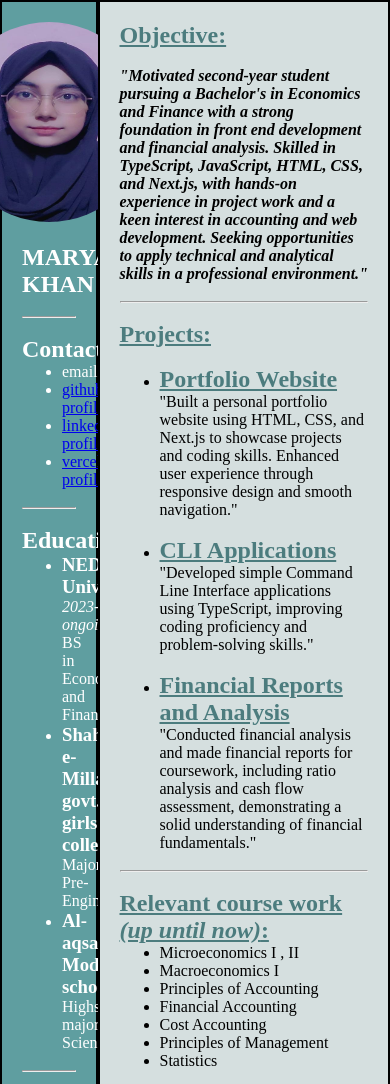
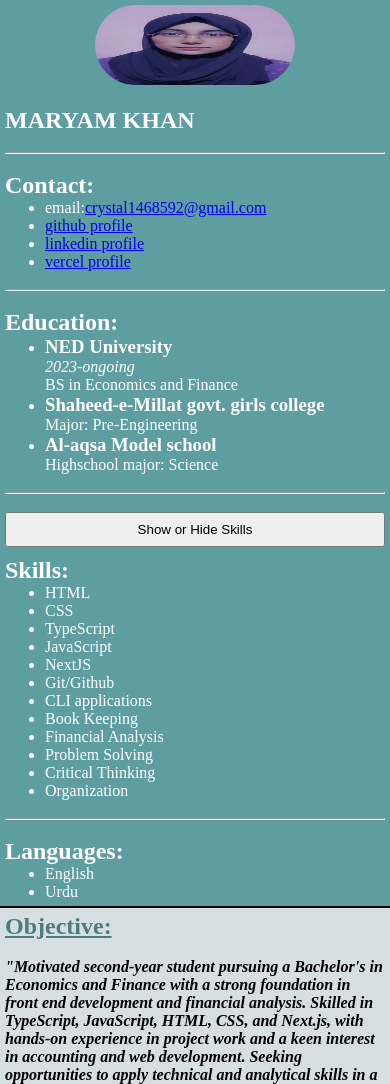
Before and after one commit to maryamkhan00/resume-builder, a plain HTML site: page milestone1/index.html in a window 390 px wide. Shown: the top 1084 px of the page. Drawn offline with Linux system fonts and the light colour scheme.

Commit message:
responsiveness

```diff
--- a/milestone1/style.css
+++ b/milestone1/style.css
@@ -56,3 +56,38 @@ button:hover{
     background-color: rgb(18, 121, 112);
 
 }
+
+@media (max-width: 768px) {
+    .overview, .centre {
+        width: 100%;
+        border: none;
+    }
+
+    .overview {
+        padding: 10px;
+        border-bottom: 2px solid #000;
+    }
+
+    .centre {
+        padding: 10px;
+    }
+
+    .main {
+        flex-direction: column;
+    }
+}
+
+@media (max-width: 480px) {
+    .overview, .centre {
+        padding: 5px;
+    }
+
+    .profile-pic {
+        height: 80px;
+    }
+
+    button {
+        width: 100%;
+        padding: 8px;
+    }
+}
```
